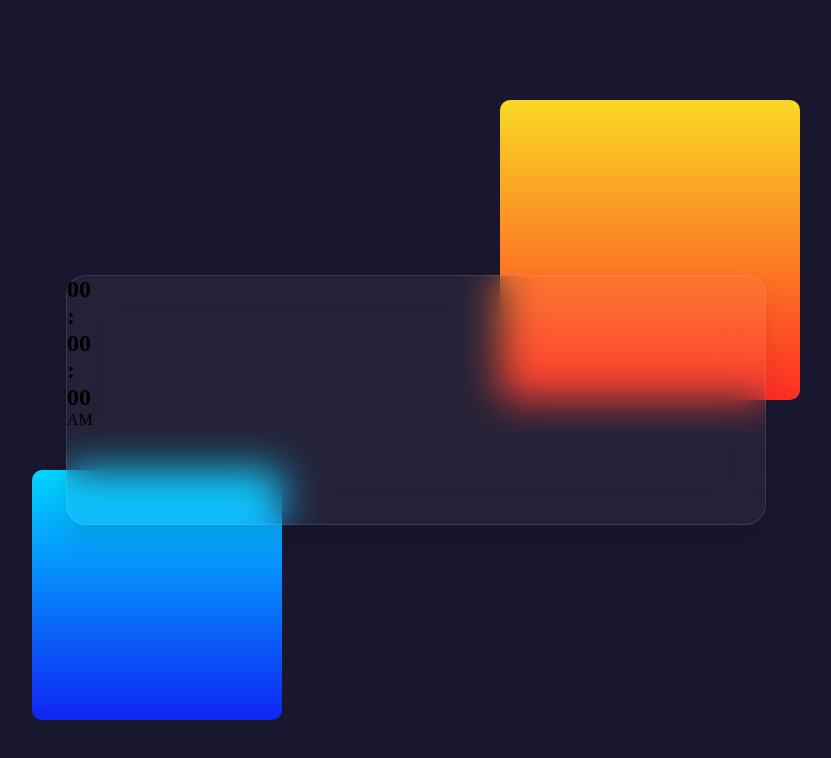
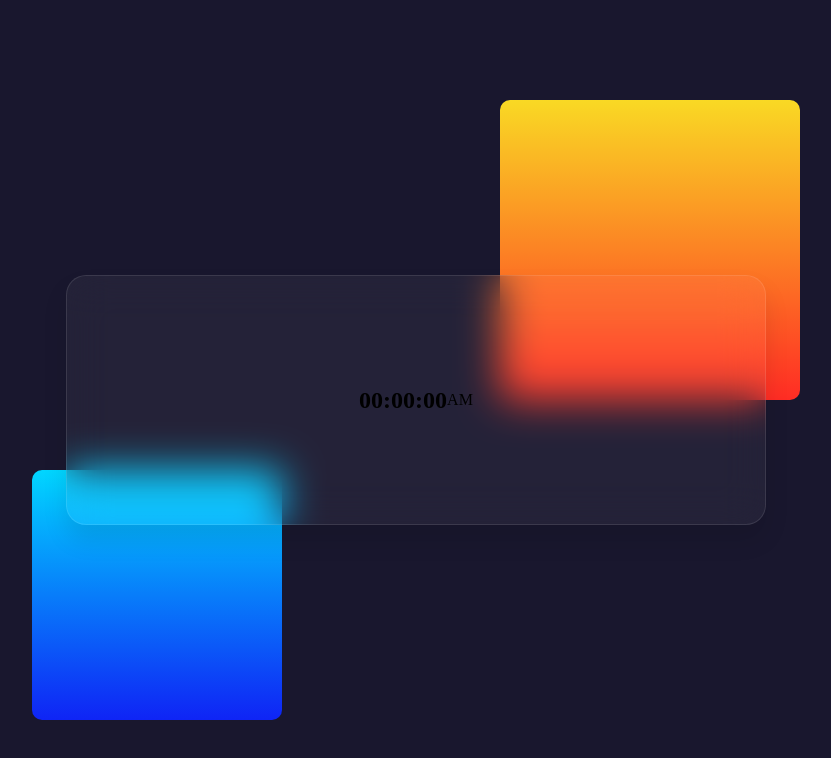
Before and after one commit to ShaileshBisht/glass-clock, a plain HTML site: page index.html in a window 1280 px wide. Shown: the whole page, without its empty margins (224-1055 px from the left). Drawn offline with Linux system fonts and the light colour scheme.

Commit message:
add style to .container

```diff
--- a/style.css
+++ b/style.css
@@ -60,3 +60,10 @@ section::after {
   border: 1px solid rgba(255, 255, 255, 0.1);
   backdrop-filter: blur(20px);
 }
+
+.clock .container {
+  display: flex;
+  justify-content: center;
+  align-items: center;
+  height: 100%;
+}
```
